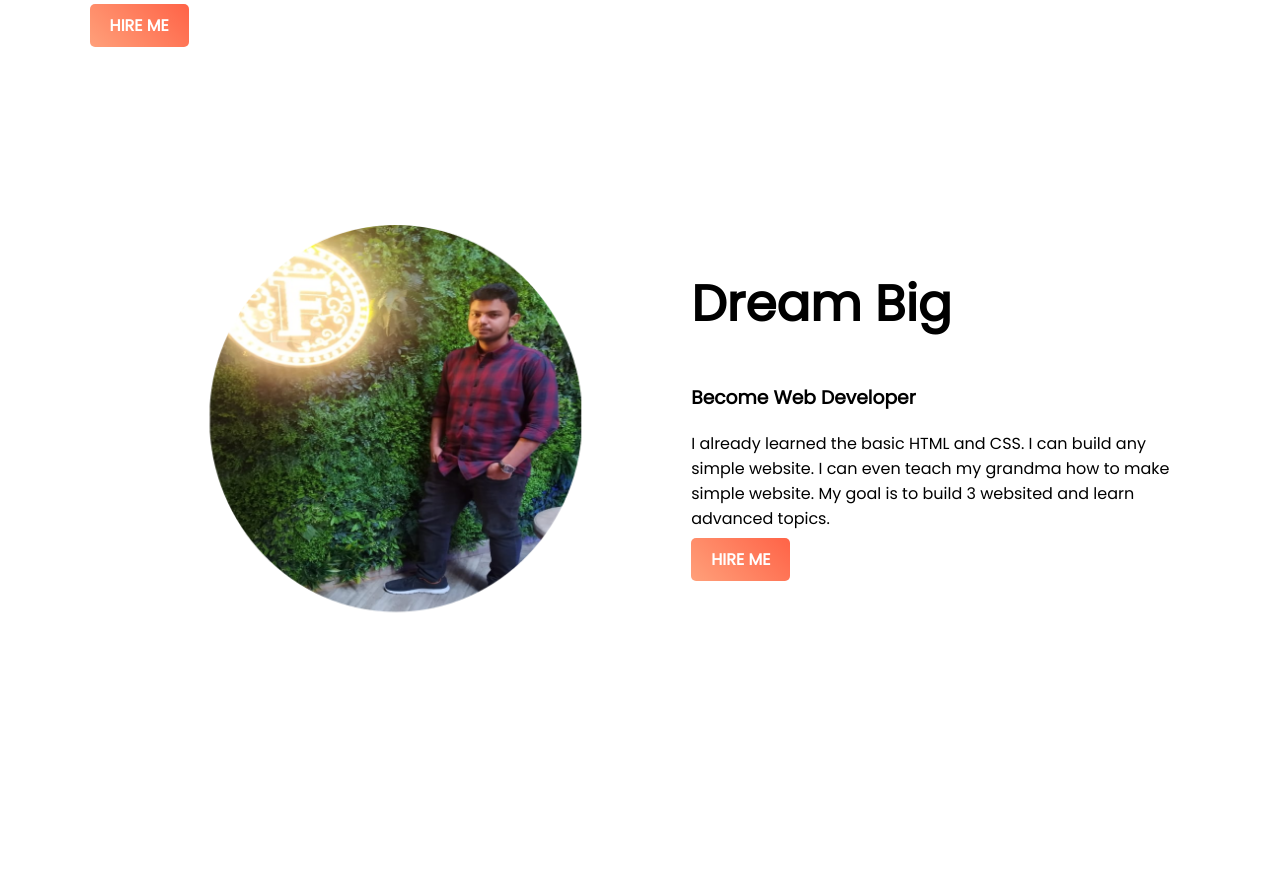
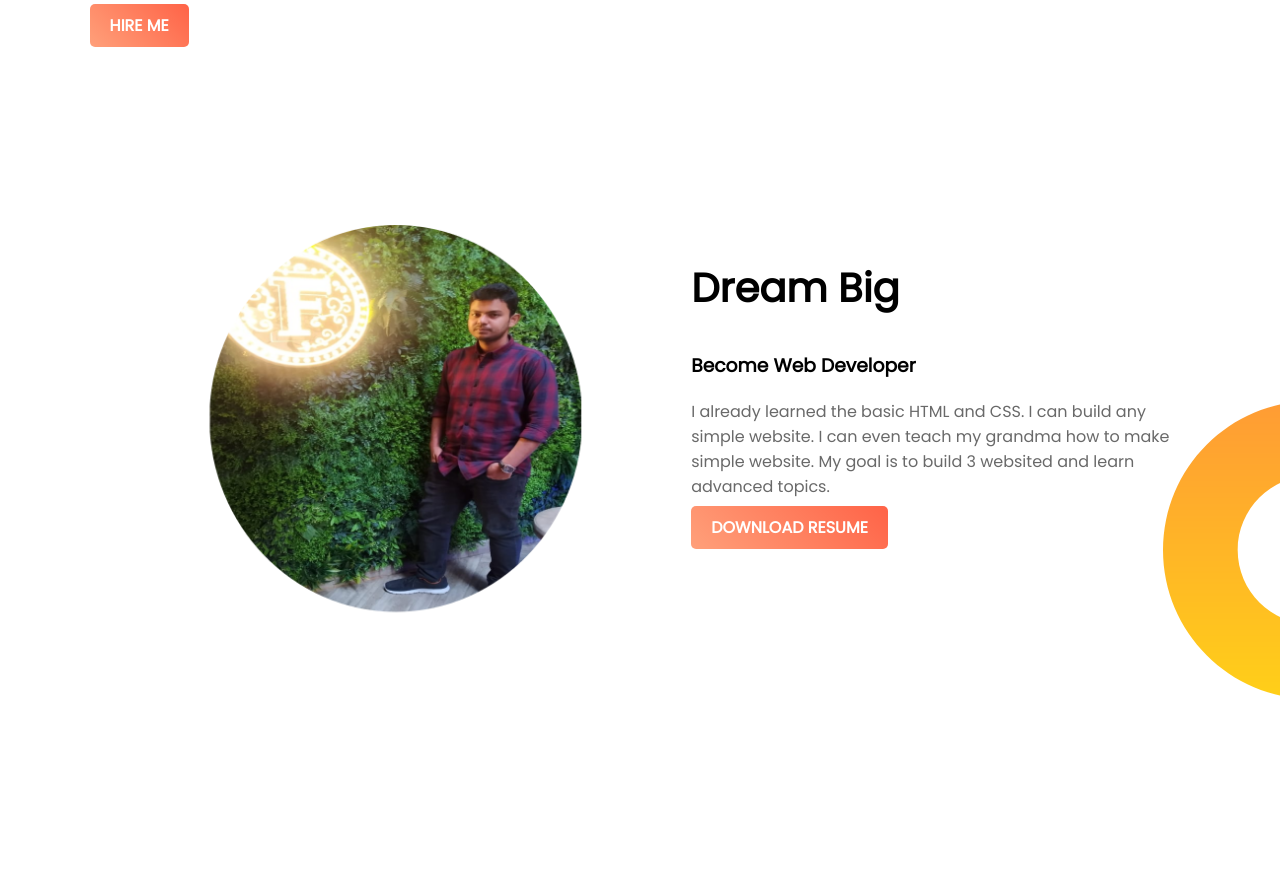
Before and after one commit to Sakib-RUET-CSE17/web-portfolio-practice, a plain HTML site: page index.html in a window 1280 px wide. Shown: the part 425-1300 px from the top of the page. Drawn offline with Linux system fonts and the light colour scheme.

Commit message:
dream area final

```diff
--- a/index.html
+++ b/index.html
@@ -29,10 +29,10 @@
             <img src="images/profile2.png" alt="">
         </div>
         <div class="half-width">
-            <h1>Dream Big</h1>
+            <h2>Dream Big</h2>
             <h3>Become Web Developer</h3>
             <p>I already learned the basic HTML and CSS. I can build any simple website. I can even teach my grandma how to make simple website. My goal is to build 3 websited and learn advanced topics.</p>
-            <a class="link-button" href="https://www.linkedin.com/in/sakib-hasan-a32b981b4/" target="_blank">HIRE ME</a>
+            <a class="link-button" href="https://www.linkedin.com/in/sakib-hasan-a32b981b4/" target="_blank">DOWNLOAD RESUME</a>
         </div>
 
 
--- a/style.css
+++ b/style.css
@@ -4,6 +4,12 @@ body{
 }
 h1{
     font-size: 50px;
+}
+h2{
+    font-size: 40px;
+}
+p{
+    color: dimgray;
 }
 .name-highlight{
     color: orange;
@@ -35,5 +41,7 @@ section{
 
 }
 .dream-area{
-
+    background-image: url("images/dream-bg.png");
+    background-repeat: no-repeat;
+    background-position: right;
 }
```
